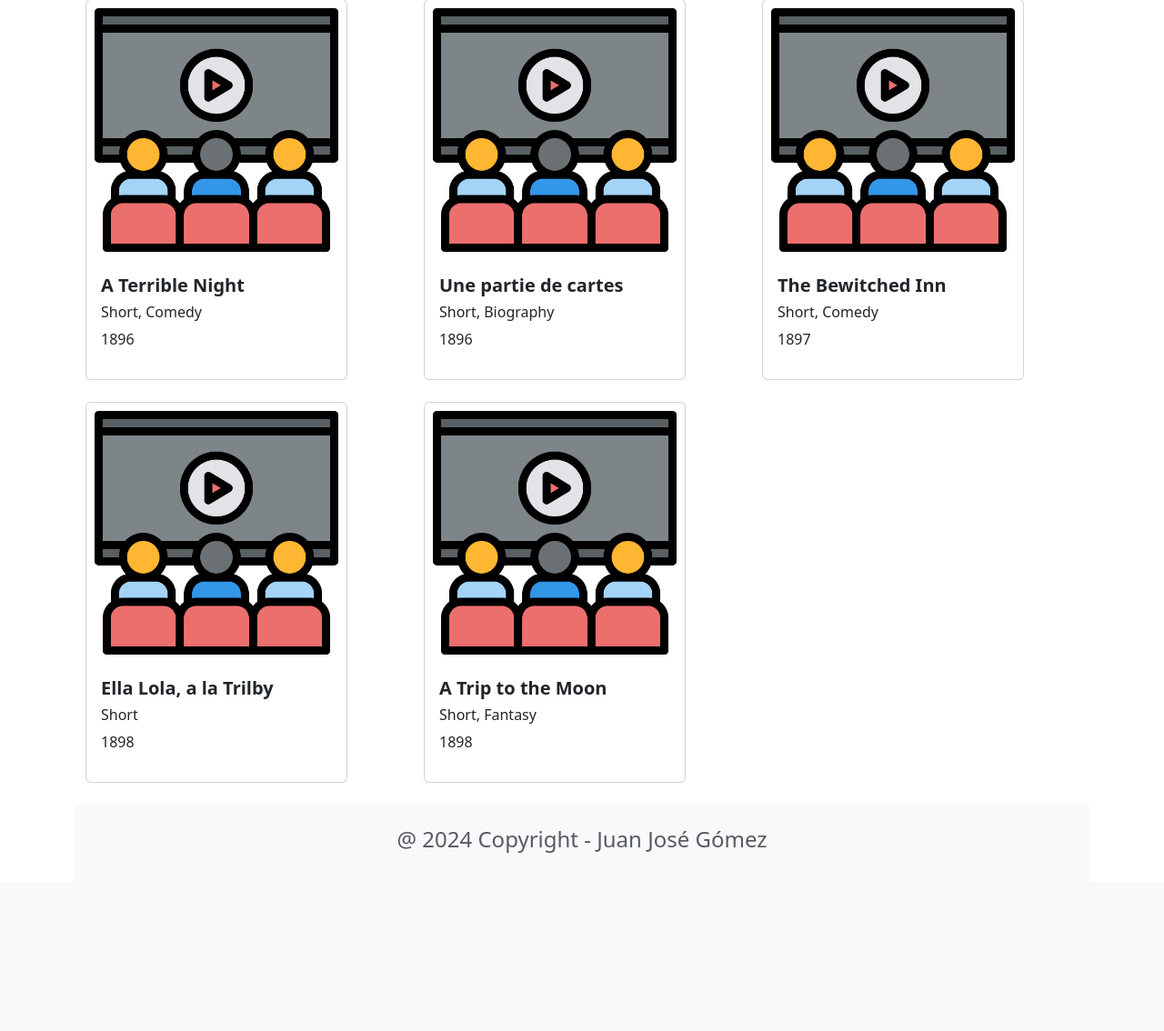
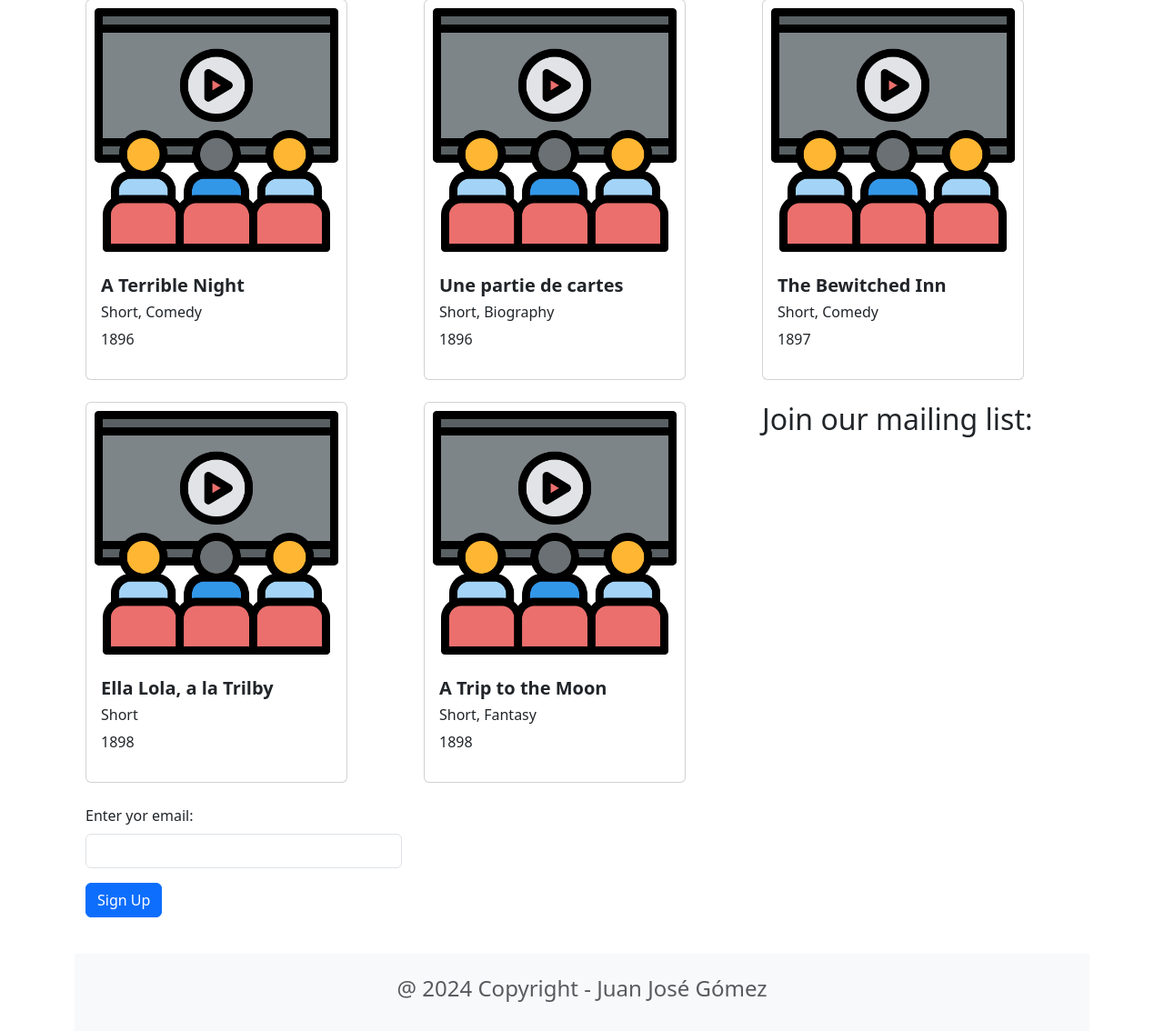
Before and after one commit to jjgomezv2/WorkshopP1, a Django app: template movie/templates/home.html in a window 1280 px wide. Shown: the part 2834-3968 px from the top of the page at 91% size. Before the commit the page ends 3772 px from the top, so only its background shows below. Run offline with Django 5.2, Linux system fonts and the light colour scheme; the template is opened without the code that fills it: values that come from a table or form of the project are taken from there, others are empty; data comes from the database, SQL or seed files in the repository.

Commit message:
Mailing list.

```diff
--- a/movie/templates/home.html
+++ b/movie/templates/home.html
@@ -38,6 +38,14 @@
         {% endfor %}
     <br/>
     <br/>
+    <h2>Join our mailing list:</h2>
+    <form action="{% url 'signup' %}">
+        <div class="mb-3">
+            <label for="email" class="form-label">Enter yor email: </label>
+            <input type="email" class="form-control" name="email" />
+        </div>
+        <button type="submit" class="btn btn-primary">Sign Up</button>
+    </form>
 </div>
 
 {% endblock content %}
--- /dev/null
+++ b/movie/templates/signup.html
@@ -0,0 +1 @@
+<h2>Added {{email}} to mailing list</h2>
--- a/movie/views.py
+++ b/movie/views.py
@@ -25,6 +25,10 @@ def home(request):
 def about(request):
     #return HttpResponse('<h1>Welcome to About page</h1>')
     return render(request, 'about.html')
+
+def signup(request):
+    email = request.GET.get('email')
+    return render(request, 'signup.html', {'email': email})
 
 def statistics_view(request):
     matplotlib.use('Agg')
--- a/moviereviews/urls.py
+++ b/moviereviews/urls.py
@@ -27,6 +27,7 @@ urlpatterns = [
     path('about/', movieViews.about, name='about'),
     path('news/', include('news.urls')),
     path('statistics/', movieViews.statistics_view, name='statistics'),
+    path('signup/', movieViews.signup, name='signup'),
 ]
 
 urlpatterns += static(settings.MEDIA_URL, document_root = settings.MEDIA_ROOT)
```
